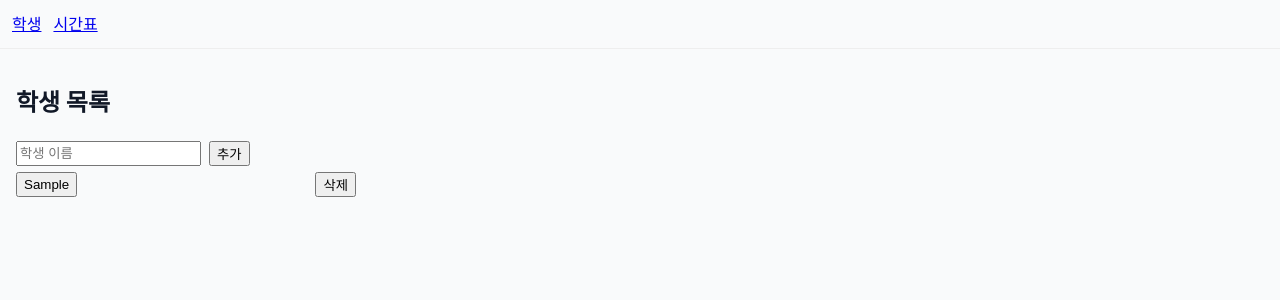
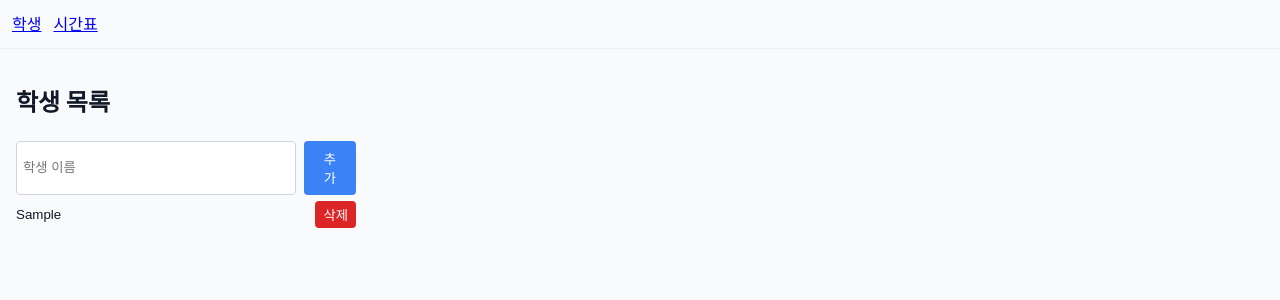
Before and after one commit to guswls6212/class_planner, a React (Vite) app in the folder frontend/: page / in a window 1280 px wide. Both pictures are taken after typing "Sample" into the empty fields and a click on the button "추가". Shown: the top 300 px of the page. Built offline with nearby package versions, Linux system fonts and the light colour scheme.

Commit message:
Students.tsx - CSS 클래스 적용 완료

```diff
--- a/frontend/src/pages/Students.tsx
+++ b/frontend/src/pages/Students.tsx
@@ -57,8 +57,8 @@ export default function StudentsPage() {
 
   return (
     <div
+      className="grid"
       style={{
-        display: 'grid',
         gridTemplateColumns: '340px 1fr',
         gap: 16,
         padding: 16,
@@ -66,7 +66,7 @@ export default function StudentsPage() {
     >
       <section>
         <h2>학생 목록</h2>
-        <div style={{ display: 'flex', gap: 8 }}>
+        <div className="flex gap-sm">
           <input
             placeholder="학생 이름"
             value={newStudentName}
@@ -77,14 +77,14 @@ export default function StudentsPage() {
                 addStudent();
               }
             }}
+            className="form-input"
+            style={{ background: 'var(--color-white)', color: 'var(--color-gray-900)', border: '1px solid var(--color-gray-300)' }}
           />
-          <button onClick={addStudent}>추가</button>
+          <button onClick={addStudent} className="btn btn-primary">추가</button>
         </div>
         <ul
+          className="student-list"
           style={{
-            listStyle: 'none',
-            margin: 0,
-            padding: 0,
             maxHeight: '400px',
             overflow: 'auto',
           }}
@@ -92,20 +92,20 @@ export default function StudentsPage() {
           {students.map(s => (
             <li
               key={s.id}
-              style={{
-                display: 'flex',
-                justifyContent: 'space-between',
-                padding: '6px 0',
-              }}
+              className="flex justify-between"
+              style={{ padding: '6px 0' }}
             >
               <button
                 onClick={() => setSelectedStudentId(s.id)}
-                style={{ fontWeight: selectedStudentId === s.id ? 600 : 400 }}
+                className={`btn ${selectedStudentId === s.id ? 'font-semibold' : ''}`}
+                style={{ background: 'transparent', border: 'none', padding: 0, color: 'var(--color-gray-900)' }}
               >
                 {s.name}
               </button>
               <button
                 onClick={() => setStudents(students.filter(x => x.id !== s.id))}
+                className="btn btn-danger"
+                style={{ padding: '4px 8px' }}
               >
                 삭제
               </button>
@@ -113,7 +113,7 @@ export default function StudentsPage() {
           ))}
           {students.length === 0 && (
             <li
-              style={{ color: '#bbb', padding: '8px 0', textAlign: 'center' }}
+              style={{ color: 'var(--color-gray-400)', padding: '8px 0', textAlign: 'center' }}
             >
               학생을 추가해주세요
             </li>
@@ -122,11 +122,11 @@ export default function StudentsPage() {
         {students.length > 10 && (
           <div
             style={{
-              color: '#666',
+              color: 'var(--color-gray-500)',
               padding: '8px 0',
               fontSize: '12px',
               textAlign: 'center',
-              borderTop: '1px solid rgba(255,255,255,0.1)',
+              borderTop: '1px solid var(--color-gray-200)',
               marginTop: '8px',
             }}
           >
```
